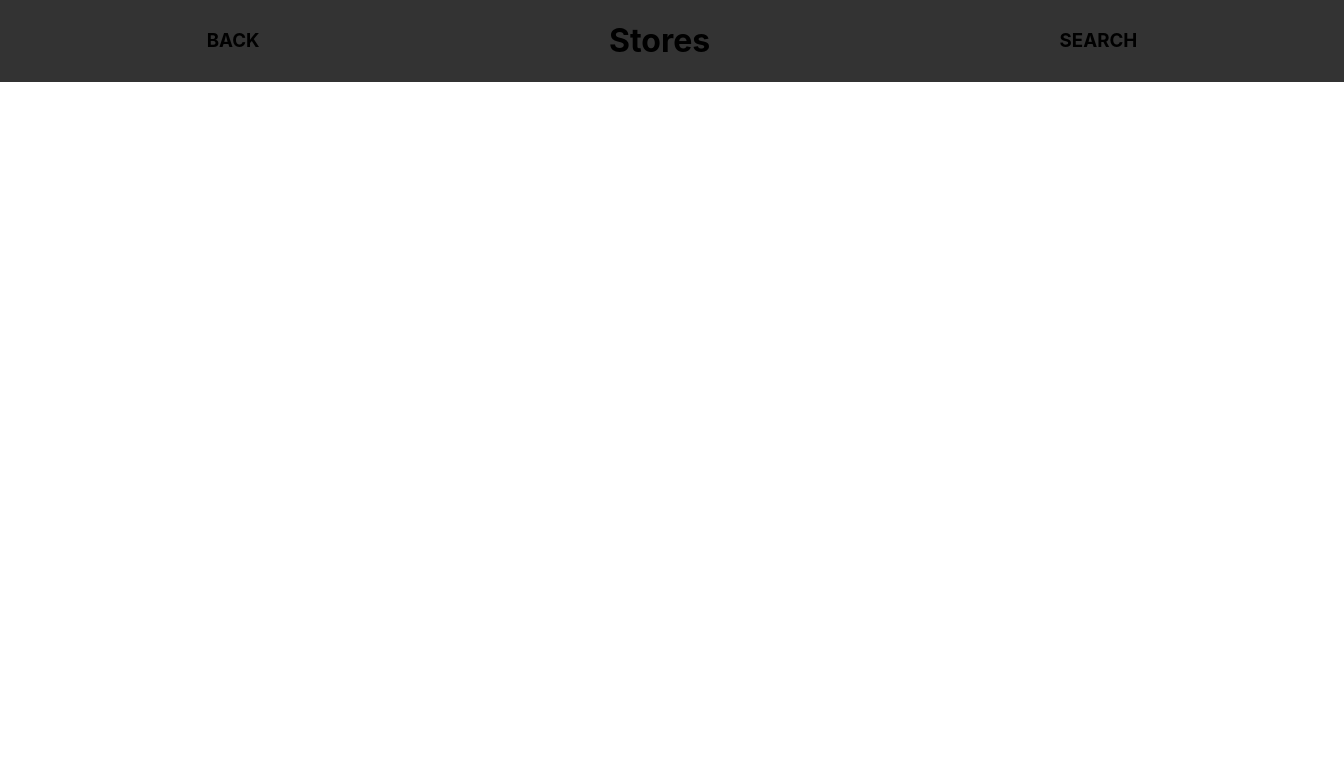
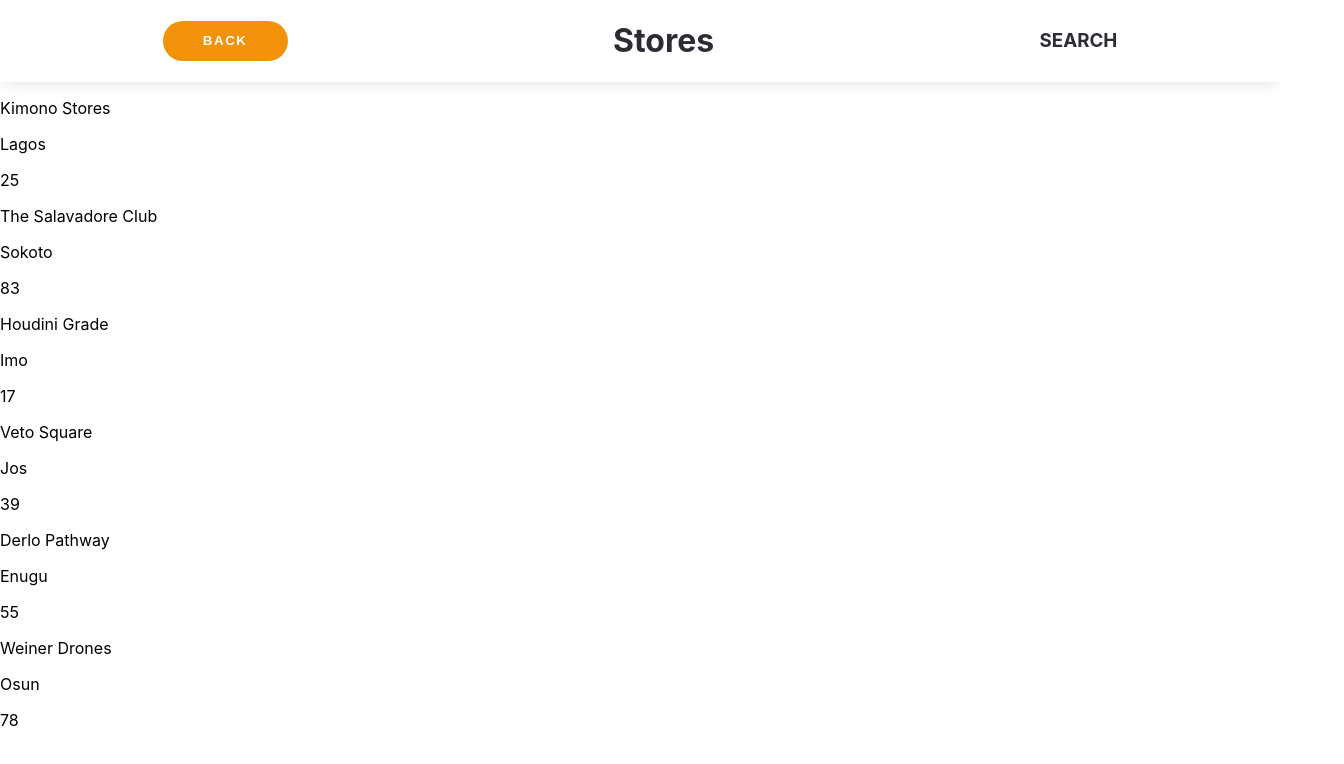
Before and after one commit to auleki/yoss, a React (Create React App) app in the folder client/: page / in a window 1280 px wide. Shown: the top 764 px of the page, 1344 px wide, since content can reach past the window. Built offline with nearby package versions, Linux system fonts and the light colour scheme.

Commit message:
added store component

```diff
--- a/client/package.json
+++ b/client/package.json
@@ -8,6 +8,7 @@
     "@testing-library/user-event": "^7.1.2",
     "react": "^16.13.1",
     "react-dom": "^16.13.1",
+    "react-router-dom": "^5.2.0",
     "react-scripts": "3.4.3"
   },
   "scripts": {
--- a/client/src/App.css
+++ /dev/null
@@ -1,22 +0,0 @@
-body {
-  overflow-x: hidden;
-}
-
-
-button {
-  background-color: #333;
-  color: #fff;
-  border-radius: .5rem;
-  outline: 0;
-  border: 0;
-  padding: 1rem 1.5rem;
-}
-
-.navbar {
-  display: flex;
-  width: 100%;
-  background-color: #333;
-  align-items: center;
-  justify-content: space-around;
-  padding: 0 2rem;
-}
--- a/client/src/App.js
+++ b/client/src/App.js
@@ -1,6 +1,6 @@
 import React from 'react';
 import Homepage from './components /Homepage'
-import './App.css';
+import './App.sass';
 
 function App() {
   return (
--- /dev/null
+++ b/client/src/App.sass
@@ -0,0 +1,25 @@
+// @use './variables'
+
+$c1: #efd510
+$c2: #e94822
+$c3: #f2910a
+$c4: #2c2d34
+$c5: #ffffff
+$c6: #212121
+$c7: #bdbdbd
+
+
+body
+  overflow-x: hidden
+
+.navbar
+  display: flex
+  width: 100%
+  background-color: $c5
+  align-items: center
+  color: $c4
+  // border-bottom: .25rem solid $c7
+  justify-content: space-around
+  -webkit-box-shadow: 1px 5px 43px -4px rgba(163,163,163,1)
+  -moz-box-shadow: 1px 5px 43px -4px rgba(163,163,163,1)
+  box-shadow: 1px 5px 15px -4px #dfdfdf
--- /dev/null
+++ b/client/src/commons/Navbar.js
@@ -0,0 +1,23 @@
+import React from 'react';
+import Button from '../elements/Button';
+
+const Navbar = () => {
+    return (
+      <div className="navbar">
+
+          <div className="back">
+            <Button>BACK</Button>
+          </div>
+
+          <div className="title">
+            <h1>Stores</h1>
+          </div>
+
+          <div className="search">
+            <h3>SEARCH</h3>
+          </div>
+      </div>
+    );
+  }
+
+export default Navbar
--- a/client/src/components /Homepage.js
+++ b/client/src/components /Homepage.js
@@ -1,33 +1,13 @@
 import React from 'react';
-import styled from 'styled-components';
+// import styled from 'styled-components';
+import Navbar from '../commons/Navbar';
+import StoreList from './StoreList';
 
 const Homepage = () => {
-
-  const Button = styled.button`
-  background-color: #333;
-  color: #fff;
-  border-radius: .3rem;
-  padding: 1rem 1.5rem;
-  outline: 0;
-  border: 0;
-  `
-
     return (
       <div>
-        <div className="navbar">
-
-          <div className="back">
-            <h3>BACK</h3>
-          </div>
-
-          <div className="title">
-            <h1>Stores</h1>
-          </div>
-
-          <div className="search">
-            <h3>SEARCH</h3>
-          </div>
-        </div>
+        <Navbar />
+        <StoreList/>
 
       </div>
     );
--- /dev/null
+++ b/client/src/components /Store.js
@@ -0,0 +1,22 @@
+import React from 'react';
+
+// ADD A CARD TOGGLE ABILITY TO SHUFFLE THROUGH MODES
+
+const Store = ({ stores }) => {
+
+  const storeLook = (store, i) => (
+      <div className="store" key={i}>
+        <p>{store.name}</p>
+        <p className="location">{ store.location }</p>
+        <span>{ store.products }</span>
+      </div>
+  )
+
+    return (
+      <div>
+        {stores.map((store, i) => storeLook(store, i))}
+      </div>
+    );
+  }
+
+export default Store
--- /dev/null
+++ b/client/src/components /StoreList.js
@@ -0,0 +1,48 @@
+import React from 'react';
+import Store from './Store';
+
+const StoreList = ({ store }) => {
+
+  const stores = [
+    {
+      name: "Kimono Stores",
+      location: "Lagos",
+      products: 25,
+    },
+    {
+      name: "The Salavadore Club",
+      location: "Sokoto",
+      products: 83,
+    },
+    {
+      name: "Houdini Grade",
+      location: "Imo",
+      products: 17,
+    },
+    {
+      name: "Veto Square",
+      location: "Jos",
+      products: 39,
+    },
+    {
+      name: "Derlo Pathway",
+      location: "Enugu",
+      products: 55,
+    },
+    {
+      name: "Weiner Drones",
+      location: "Osun",
+      products: 78,
+    }
+
+  ]
+
+    return (
+      <>
+        {/* <h1>HI</h1> */}
+        <Store stores={stores} />
+      </>
+    );
+  }
+
+export default StoreList
--- /dev/null
+++ b/client/src/elements/Button.js
@@ -0,0 +1,19 @@
+import styled from 'styled-components'
+import { variables } from './variables'
+
+export default styled.button`
+  background-color: ${variables.c3};
+  color: #fff;
+  border-radius: 10rem;
+  cursor: pointer;
+  padding: .8rem 2.5rem;
+  transition: 300ms ease-in-out;
+  letter-spacing: .1rem;
+  font-weight: 800;
+  outline: 0;
+  border: 0;
+  &:hover {
+    background-color: ${variables.c1};
+    color: ${variables.c4}
+  }
+  `
--- /dev/null
+++ b/client/src/elements/variables.js
@@ -0,0 +1,9 @@
+export const variables = {
+  c1: "#efd510",
+  c2: "#e94822",
+  c3: "#f2910a",
+  c4: "#2c2d34",
+  c5: "#ffffff",
+  c6: "#212121",
+  c7: "#bdbdbd"
+}
```
Also changed, not shown: 1 other file (tests, documents, lock files or other folders).
